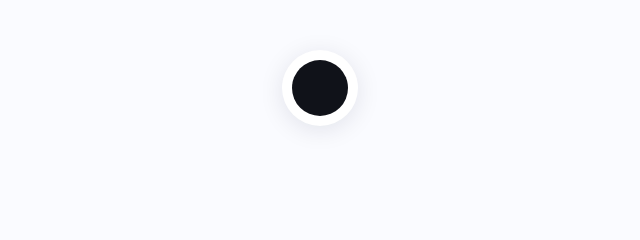
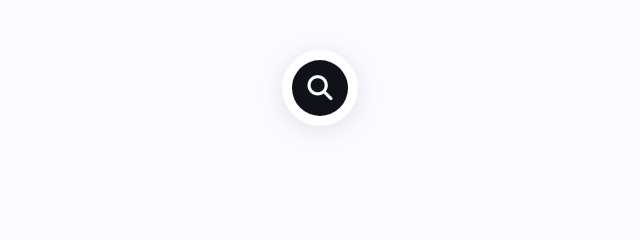
Before and after one commit to Abhishek-Code-01/Weather-API, a plain HTML site: page index.html in a window 1280 px wide. Shown: the part 172-412 px from the top of the page, 320-960 px from the left. Drawn offline with Linux system fonts and the light colour scheme.

Commit message:
Update index.html

```diff
--- a/index.html
+++ b/index.html
@@ -20,7 +20,7 @@
 
                 <input type="search" placeholder="Type cityname..."  class="search__input">
                 <div class="search__button" id="search-button">
-
+                   <i class="fa-solid fa-magnifying-glass" style="color: white; font-size: 25px;"></i>
 
             </div>
             </form>
```
